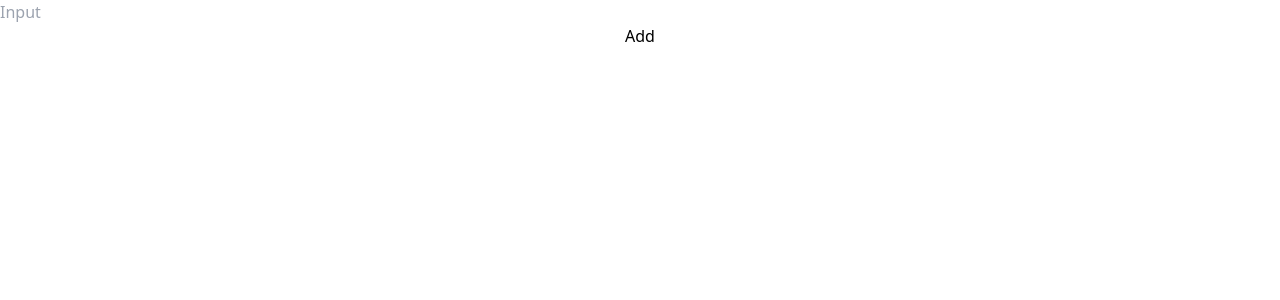
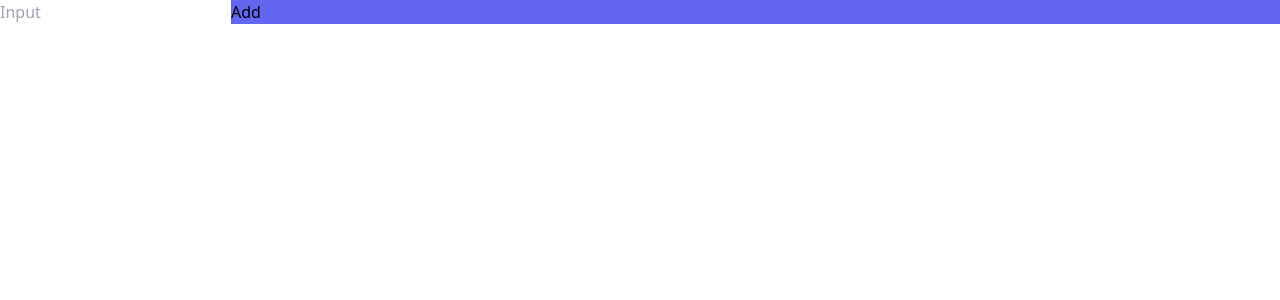
Before and after one commit to krishkhinchi/Fullstack, a React (Create React App) app in the folder Frontend/project/: page /Todo in a window 1280 px wide. Shown: the top 300 px of the page. Built offline with nearby package versions, Linux system fonts and the light colour scheme.

Commit message:
using splice method to avoid last element delete error

```diff
--- a/Frontend/project/src/components/Todo.jsx
+++ b/Frontend/project/src/components/Todo.jsx
@@ -5,37 +5,41 @@ const Todo = () => {
   const [todoList, setTodolist] = useState([]);
 
 
-  const data = () => {
+  const addTodo = () => {
     setTodolist([...todoList, todo]);
-    console.log(todo);
+
+
   };
 
-  const removeTodo=()=>{
+  const removeTodo=(index)=>{
      const updateTodo=[...todoList]
-     updateTodo.pop()
+updateTodo.splice(index, 1);
      setTodolist(updateTodo)
+
   }
 
-  return <>
-      <div className="grid">
+  return (<>
+     <div>
+     <div className="bg-indigo-500	">
         <input
           type="text"
           value={todo}
           onChange={(e) => setTodo(e.target.value)}
           placeholder="Input"
         />
-        <button onClick={data}>Add</button>
+        <button onClick={addTodo}>Add</button>
       </div>
 
       <ul>
         {todoList.map((item,index) => (
           <li key={index}>
             {index +" "+ item}
-            <button onClick={removeTodo}>Delete</button>
+            <button onClick={()=>removeTodo(index)}>Delete</button>
           </li>
         ))}
       </ul>
-    </>
+     </div>
+    </>)
 };
 
 export default Todo;
```
